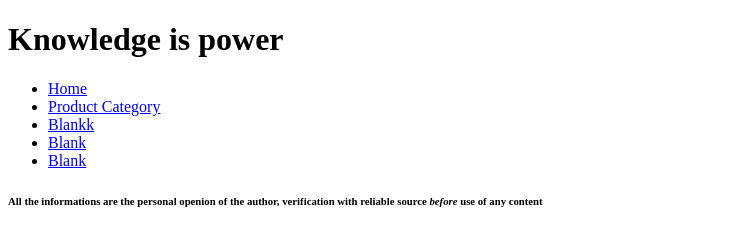
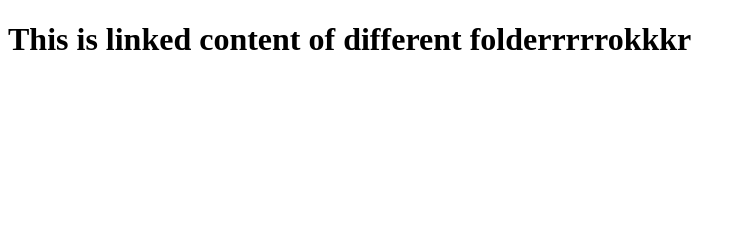
Before and after one commit to paieageles/pankaj, a plain HTML site: page index.html in a window 1280 px wide. Shown: the whole page, without its empty margins (0-746 px from the left). Drawn offline with Linux system fonts and the light colour scheme.

Commit message:
Add files via upload

```diff
--- a/index.html
+++ b/index.html
@@ -7,18 +7,6 @@
     <title>Document</title>
 </head>
 <body>
-    <div id="heading"><h1>Knowledge is power</h1></div>
-    <Div id="menu">
-        <ul>
-            <li><a href="#">Home</a></li>
-            <li><a href="Language/index.html">Product Category</a></li>
-            <li><a href="category.html">Blankk</a></li>
-            <li><a href="#">Blank</a></li>
-            <li><a href="#">Blank</a></li>
-        </ul>
-    </Div>
-    <div id="Content"></div>
-    <Div id="Footer"><h6>All the informations are the personal openion of the author, verification with reliable source <i>before</i> use of any content</h6></Div>
-
+    <h1>This is linked content of different folderrrrrokkkr</h1>
 </body>
 </html>
```
